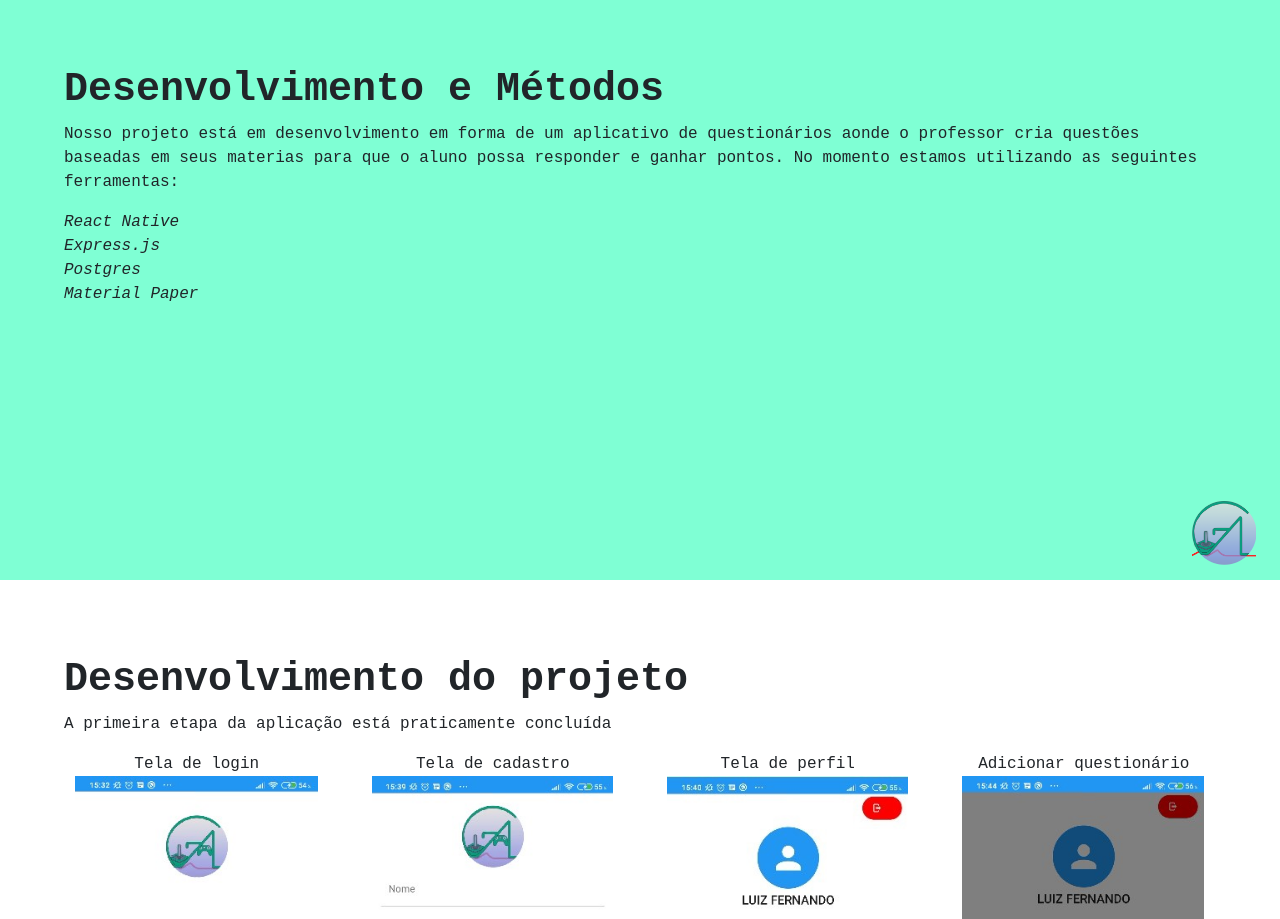
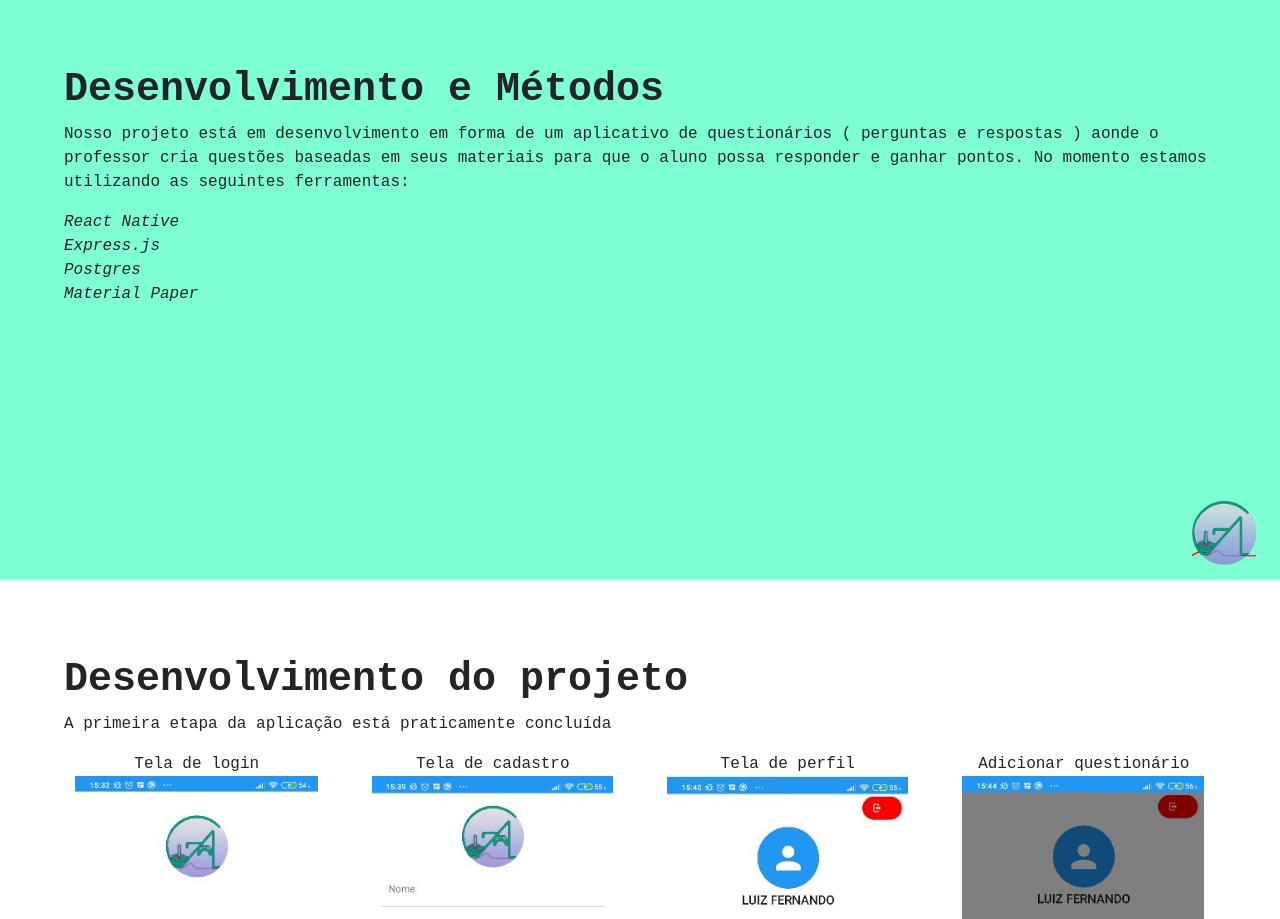
Before and after one commit to ferbergamin/gamificagro, a plain HTML site: page index.html in a window 1280 px wide. Shown: the part 1820-2739 px from the top of the page. Drawn offline with nearby package versions, Linux system fonts and the light colour scheme.

Commit message:
arrumando texto

```diff
--- a/index.html
+++ b/index.html
@@ -123,9 +123,9 @@
       <div>
         <p data-aos="zoom-in" data-aos-delay="50" data-aos-duration="1000">
           Nosso projeto está em desenvolvimento em forma de um aplicativo de
-          questionários aonde o professor cria questões baseadas em seus
-          materias para que o aluno possa responder e ganhar pontos. No momento
-          estamos utilizando as seguintes ferramentas:
+          questionários ( perguntas e respostas ) aonde o professor cria
+          questões baseadas em seus materiais para que o aluno possa responder e
+          ganhar pontos. No momento estamos utilizando as seguintes ferramentas:
         </p>
         <div data-aos="zoom-in" data-aos-delay="50" data-aos-duration="1000">
           <em>React Native</em><br />
```
